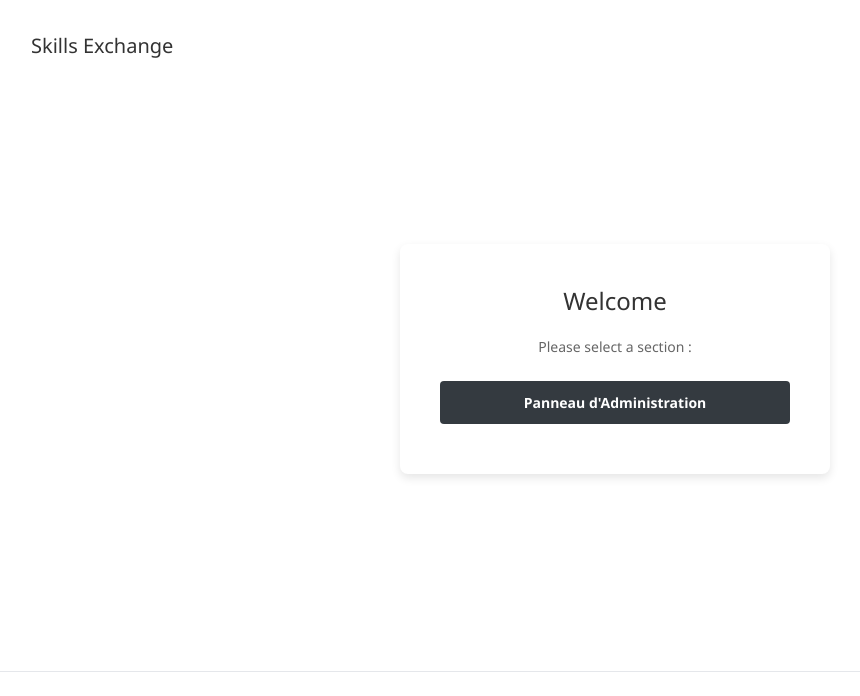
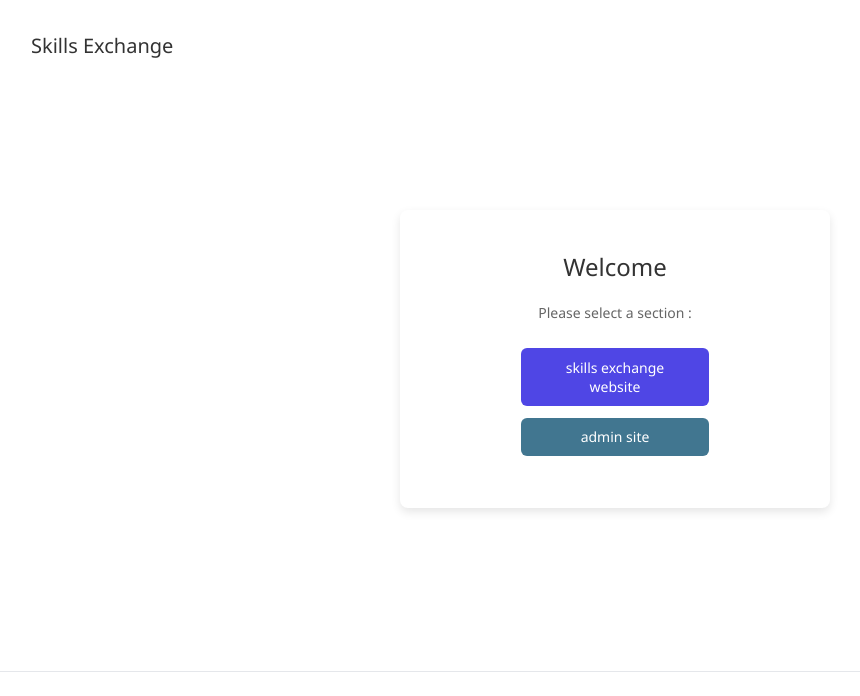
Before and after one commit to albanmartel/SkillsExchange, a Django app: page / in a window 1280 px wide. Shown: the top 696 px of the page, without its empty margins (25-885 px from the left). Run offline with Django 5.2, Linux system fonts and the light colour scheme.

Commit message:
UPDATE 'home.html' mise à jour du fichier gabarit de l'accueil général

```diff
--- a/helpexchanges/templates/home.html
+++ b/helpexchanges/templates/home.html
@@ -1,6 +1,7 @@
 <!DOCTYPE html>
 <html lang="fr">
 <head>
+    <link rel="stylesheet" type="text/css" href="../static/css/style.css"/>
     <meta charset="UTF-8">
     <meta name="viewport" content="width=device-width, initial-scale=1.0">
     {% load static %}
@@ -30,19 +31,23 @@
                 <div class="welcome-card" style="background: white; padding: 40px; border-radius: 8px; box-shadow: 0 4px 10px rgba(0, 0, 0, 0.1); text-align: center; width: 350px;">
                     <h1 style="color: #333; margin-bottom: 20px; font-size: 1.5rem;">Welcome</h1>
                     <p style="color: #666; margin-bottom: 25px;">Please select a section :</p>
-
-
+                    <!-- Link to Django APP -->
+                    <p>
+                        <a href="{% url 'skills:index' %}" class="btn" style="color: white; background-color: #4f46e5; width: 150px">
+                            skills exchange website
+                        </a>
+                    </p>
                     <!-- Link to Django administration -->
-                    <a href="{% url 'admin:index' %}" class="btn" style="display: block; width: 100%; padding: 12px; margin: 10px 0; text-decoration: none; color: white; background-color: #343a40; border-radius: 4px; font-weight: bold; box-sizing: border-box;">
-                        Panneau d'Administration
+                    <p>
+                        <a href="{% url 'admin:index' %}" class="btn" style="color: white; background-color: #417690; width: 150px">
+                        admin site
                     </a>
+                    </p>
                 </div>
             </div>
         <!-- Fin partie block Main -->
     </main>
 
-
-
    <footer>
        </footer>
 </body>
```
